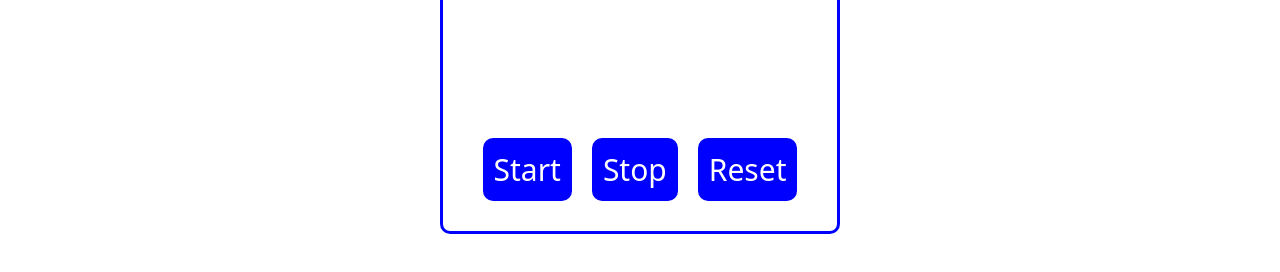
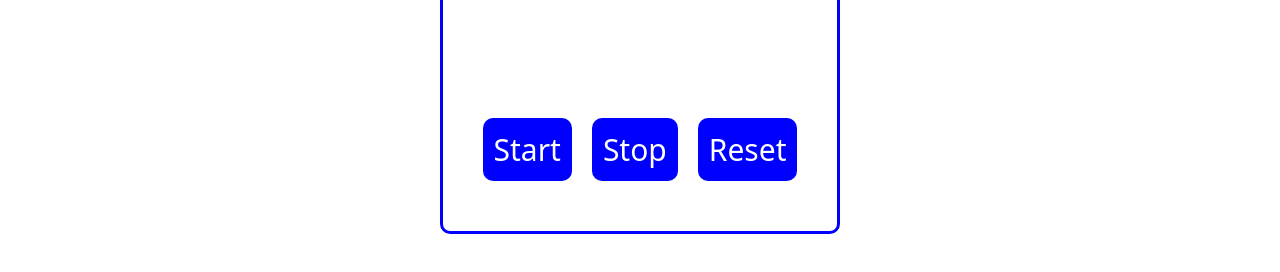
Before and after one commit to Ganiu-droid/digital-stopwatch, a plain HTML site: page index.html in a window 1280 px wide. Shown: the part 422-694 px from the top of the page. Drawn offline with Linux system fonts and the light colour scheme.

Commit message:
adjusted padding and margin of the operation buttons

```diff
--- a/css/style.css
+++ b/css/style.css
@@ -50,7 +50,8 @@
     bottom: 0;
     right: 0;
     left: 0;
-    padding-bottom: 20px;
+    padding: 2rem;
+    margin: 2rem;
 }
 
 .counter{
```
